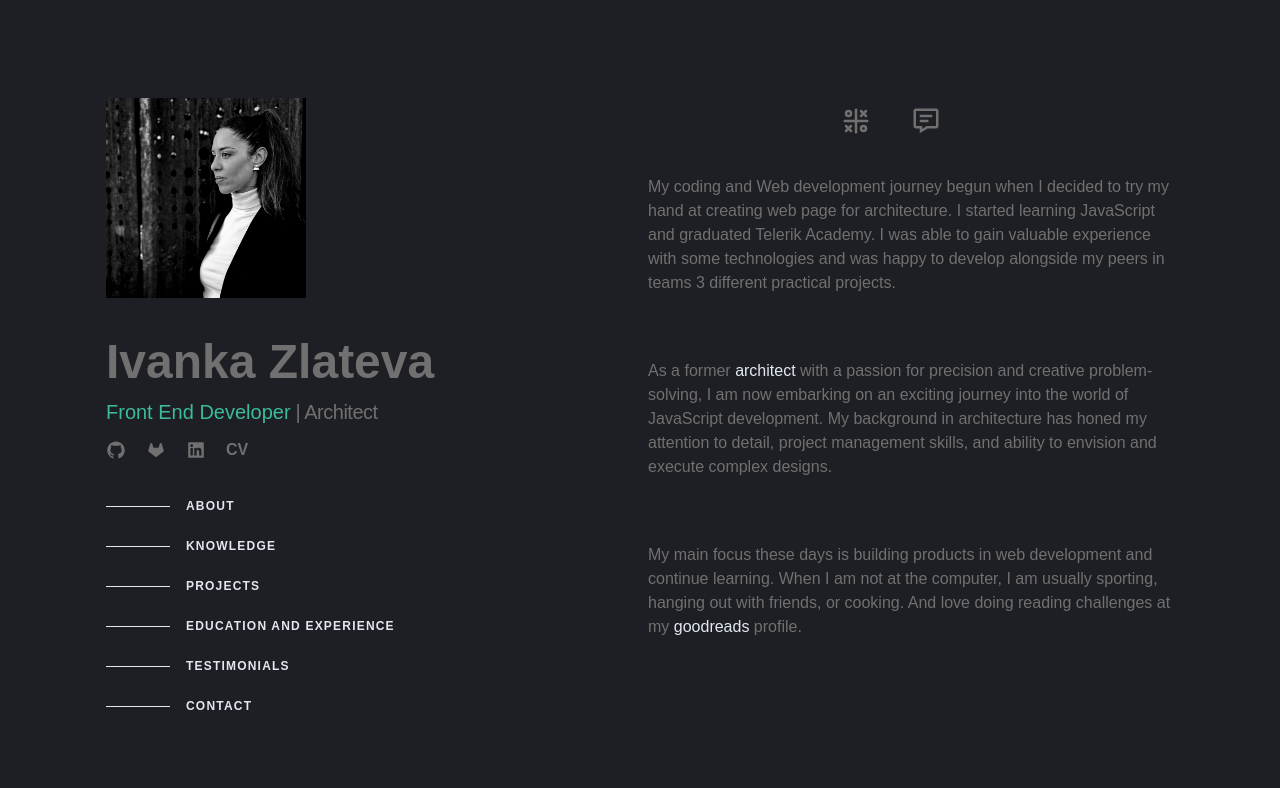
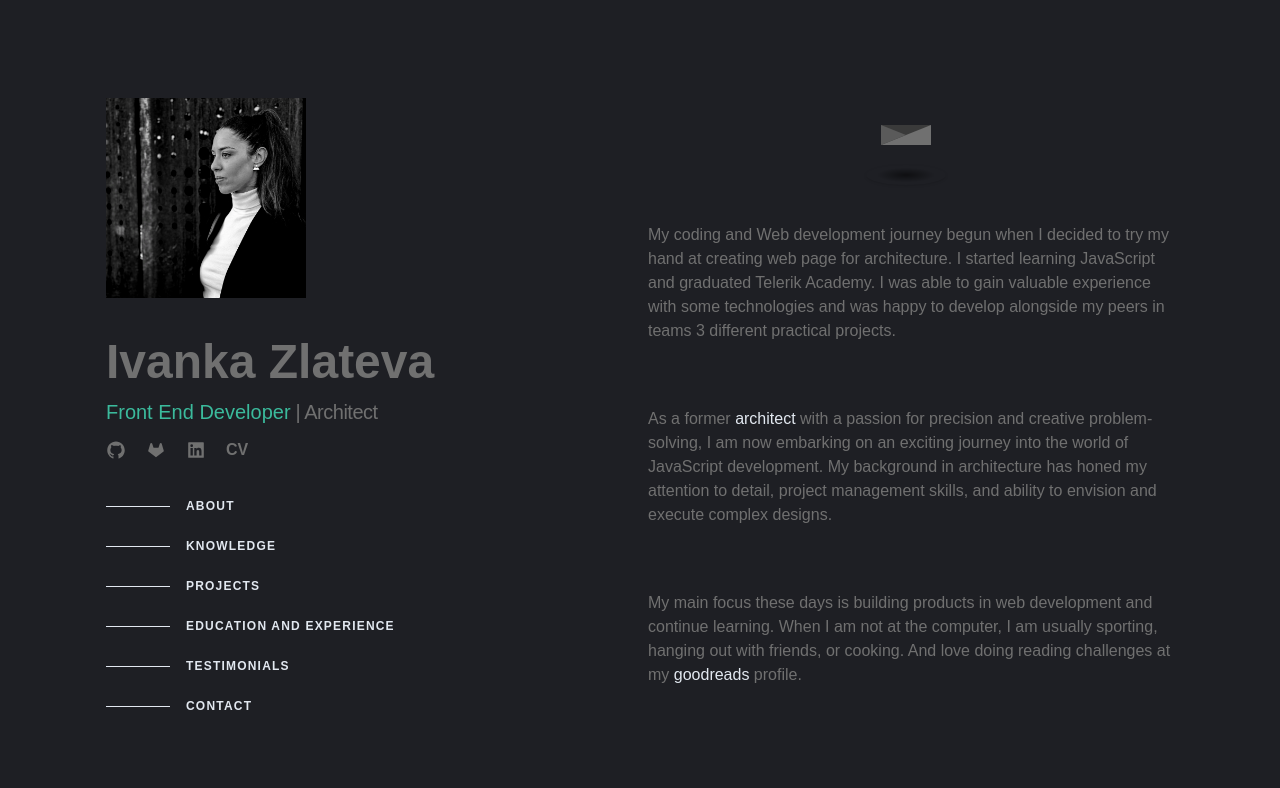
Before and after one commit to ipz06/my-portfolio, a Next.js app: page / in a window 1280 px wide. Shown: the top 788 px of the page. Built offline with nearby package versions, Linux system fonts and the light colour scheme.

Commit message:
Add animation

```diff
--- /dev/null
+++ b/src/app/animation.css
@@ -0,0 +1,162 @@
+.letter-image {
+    /* position: absolute; */
+    top: 50%;
+    left: 50%;
+    width: 70px;
+    height: 70px;
+    -webkit-transform: translate(-50%, -50%);
+    -moz-transform: translate(-50%, -50%);
+    transform: translate(-50%, -50%);
+    cursor: pointer;
+  }
+
+  .animated-mail {
+    position: absolute;
+    height: 90px;
+    width: 100px;
+    -webkit-transition: .4s;
+    -moz-transition: .4s;
+    transition: .4s;
+
+    .body {
+      position: absolute;
+      bottom: 0;
+      width: 0;
+      height: 0;
+      border-style: solid;
+      border-width: 0 0 20px 50px;
+      border-color: transparent transparent #707070 transparent;
+      z-index: 2;
+    }
+
+    .top-fold {
+      position: absolute;
+      top: 70px;
+      width: 0;
+      height: 0;
+      border-style: solid;
+      border-width: 20px 25px 0 25px;
+      -webkit-transform-origin: 50% 0%;
+      -webkit-transition: transform .4s .4s, z-index .2s .4s;
+      -moz-transform-origin: 50% 0%;
+      -moz-transition: transform .4s .4s, z-index .2s .4s;
+      transform-origin: 50% 0%;
+      transition: transform .4s .4s, z-index .2s .4s;
+      border-color: #3a3a3a transparent transparent transparent;
+      z-index: 2;
+    }
+
+    .back-fold {
+      position: absolute;
+      bottom: 0;
+      width: 50px;
+      height: 20px;
+      background: #3a3a3a;
+      z-index: 0;
+    }
+
+    .left-fold {
+      position: absolute;
+      bottom: 0;
+      width: 0;
+      height: 0;
+      border-style: solid;
+      border-width: 10px 0 10px 25px;
+      border-color: transparent transparent transparent #5a5a5a;
+      z-index: 2;
+    }
+
+    .letter {
+      left: 20px;
+      bottom: 0px;
+      position: absolute;
+      width: 20px;
+      height: 10px;
+      background: white;
+      z-index: 1;
+      overflow: hidden;
+      -webkit-transition: .4s .2s;
+      -moz-transition: .4s .2s;
+      transition: .4s .2s;
+
+      .letter-border {
+        height: 3px;
+        width: 100%;
+        background: repeating-linear-gradient(
+          -45deg,
+          #3BBA9C,
+          #3BBA9C 8px,
+          transparent 8px,
+          transparent 18px
+        );
+      }
+
+      .letter-title {
+        margin-top: 3px;
+        margin-left: 2px;
+        height: 3px;
+        width: 40%;
+        background: #3BBA9C
+      }
+      .letter-context {
+        margin-top: 3px;
+        margin-left: 2px;
+        height: 3px;
+        width: 20%;
+        background: #3BBA9C;
+      }
+
+      .letter-stamp {
+        margin-top: 2px;
+        margin-left: 10px;
+        border-radius: 100%;
+        height: 3px;
+        width: 3px;
+        background: #3BBA9C;
+        opacity: 0.3;
+      }
+    }
+  }
+
+  .shadow {
+    position: absolute;
+    top: 110px;
+    left: 35%;
+    width: 80px;
+    height: 20px;
+    transition: .4s;
+    transform: translateX(-50%);
+    -webkit-transition: .4s;
+    -webkit-transform: translateX(-50%);
+    -moz-transition: .4s;
+    -moz-transform: translateX(-50%);
+
+    border-radius: 100%;
+    background: radial-gradient(rgba(0,0,0,0.5), rgba(0,0,0,0.0), rgba(0,0,0,0.0));
+  }
+
+    .letter-image:hover {
+      .animated-mail {
+        transform: translateY(10px);
+        -webkit-transform: translateY(10px);
+        -moz-transform: translateY(10px);
+      }
+
+      .animated-mail .top-fold {
+        transition: transform .4s, z-index .2s;
+        transform: rotateX(180deg);
+        -webkit-transition: transform .4s, z-index .2s;
+        -webkit-transform: rotateX(180deg);
+        -moz-transition: transform .4s, z-index .2s;
+        -moz-transform: rotateX(180deg);
+        z-index: 0;
+      }
+
+      .animated-mail .letter {
+        height: 40px;
+      }
+
+      .shadow {
+        width: 80px;
+      }
+    }
--- a/src/app/page.tsx
+++ b/src/app/page.tsx
@@ -15,6 +15,7 @@ import { useEffect } from 'react';
 import 'react-tooltip/dist/react-tooltip.css';
 
 import { Tooltip } from 'react-tooltip';
+import './animation.css';
 
 export default function Home() {
 
@@ -41,7 +42,7 @@ export default function Home() {
 
         const currentSection = sections.find(section => entry.target.id === section);
         const navElement = document.getElementById(`${currentSection}-nav`);
-        // const navElement = document.querySelector(`#${currentSection}-nav`);
+
         const navIndicator = navElement?.querySelector('.nav-indicator');
         const navText = navElement?.querySelector('.nav-text')
 
@@ -143,9 +144,18 @@ export default function Home() {
             </nav>
         </aside>
         </header>
-        <main className="lg:pt-24 sm:pt-20 lg:w-1/2  bg-[#1E1F24] lg:py-20 sm:py-2" >
-          <div id='extra' className='flex flex-row lg:justify-center sm:justify-start sm:mr-10 gap-10 lg:px-20 lg:pb-10 sm:pb-4 text-[#707070]'>
-            {/* <div className="letter-image">
+        <main className="lg:pt-20 sm:pt-20 lg:w-1/2  bg-[#1E1F24] lg:py-20 sm:py-2" >
+          <div id='extra' className='flex flex-row justify-center items-center pl-20 lg:pb-16 sm:pb-4 text-[#707070]'>
+          <Link
+              href='/sayHello'
+              className=' hover:text-[#3BBA9C] z-0 relative'
+              data-tooltip-id="my-tooltip"
+              data-tooltip-content="Write me anything!"
+              data-tooltip-place="top"
+              >
+                <Tooltip id="my-tooltip" arrowColor='#707070' style={{ backgroundColor: "#707070", color: "white" }}/>
+
+              <div className="letter-image">
                 <div className="animated-mail">
                   <div className="back-fold"></div>
                   <div className="letter">
@@ -161,8 +171,9 @@ export default function Home() {
                   <div className="left-fold"></div>
                 </div>
                 <div className="shadow"></div>
-            </div> */}
-            <Link
+              </div>
+            </Link>
+            {/* <Link
             href='https://tic-tac-toe-rho.vercel.app/'
             target='_blank'
             className='hover:animate-spin  hover:text-[#3BBA9C]'>
@@ -179,7 +190,7 @@ export default function Home() {
                 <Tooltip id="my-tooltip" arrowColor='#707070' style={{ backgroundColor: "#707070", color: "white" }}/>
                 <BiMessageDetail size={30}/>
               </Link>
-            </span>
+            </span>  */}
 
 
           </div>
@@ -189,13 +200,31 @@ export default function Home() {
           <Education />
           <Voice/>
           <Contact />
-          <footer className='max-w-md py-16 px-5 text-sm text-[#707070] sm:pb-0'>
+          <footer className='max-w-md py-16 px-5 text-sm text-[#707070] sm:pb-0 '>
+            <div className='flex justify-between'>
+              <div>
                 <p>
                 {`All rights reserved © 2023 `}
                 </p>
                 <p>
-            Built with Next.js and Tailwind CSS, deployed with Vercel.
+                Built with Next.js and Tailwind CSS,
+                <br/>deployed with Vercel.
                 </p>
+              </div>
+              <div className='animate-pulse  hover:text-[#3BBA9C] text-[#979797]'>
+                <Link
+                  href='https://tic-tac-toe-rho.vercel.app/'
+                  target='_blank'
+                  data-tooltip-id="play"
+                  data-tooltip-content="play"
+                  data-tooltip-place="top"
+                  >
+                    <Tooltip id="play" arrowColor='#707070' style={{ backgroundColor: "#707070", color: "white" }}/>
+                  <TbTicTac size={30}/>
+                </Link>
+              </div>
+            </div>
+
           </footer>
         </main>
       </div>
```
Lines whose indentation alone changed are shown as unchanged.
